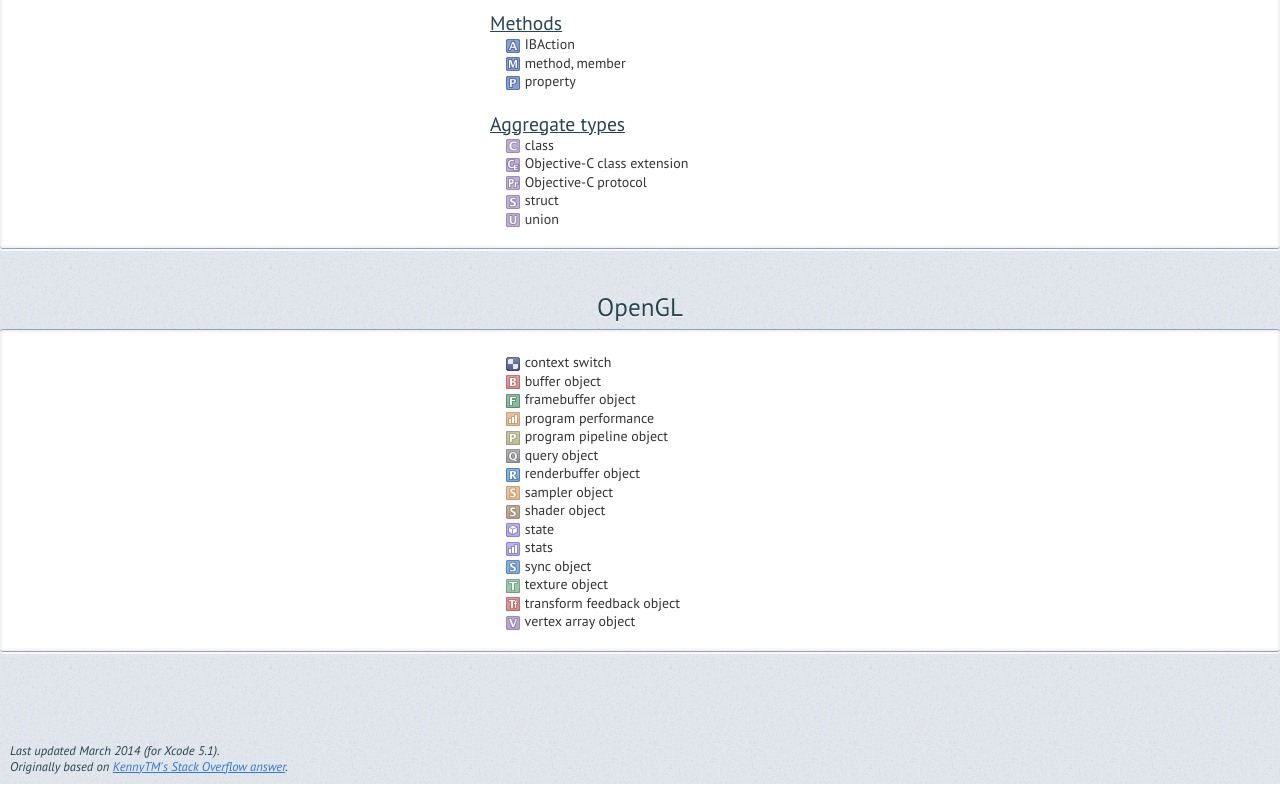
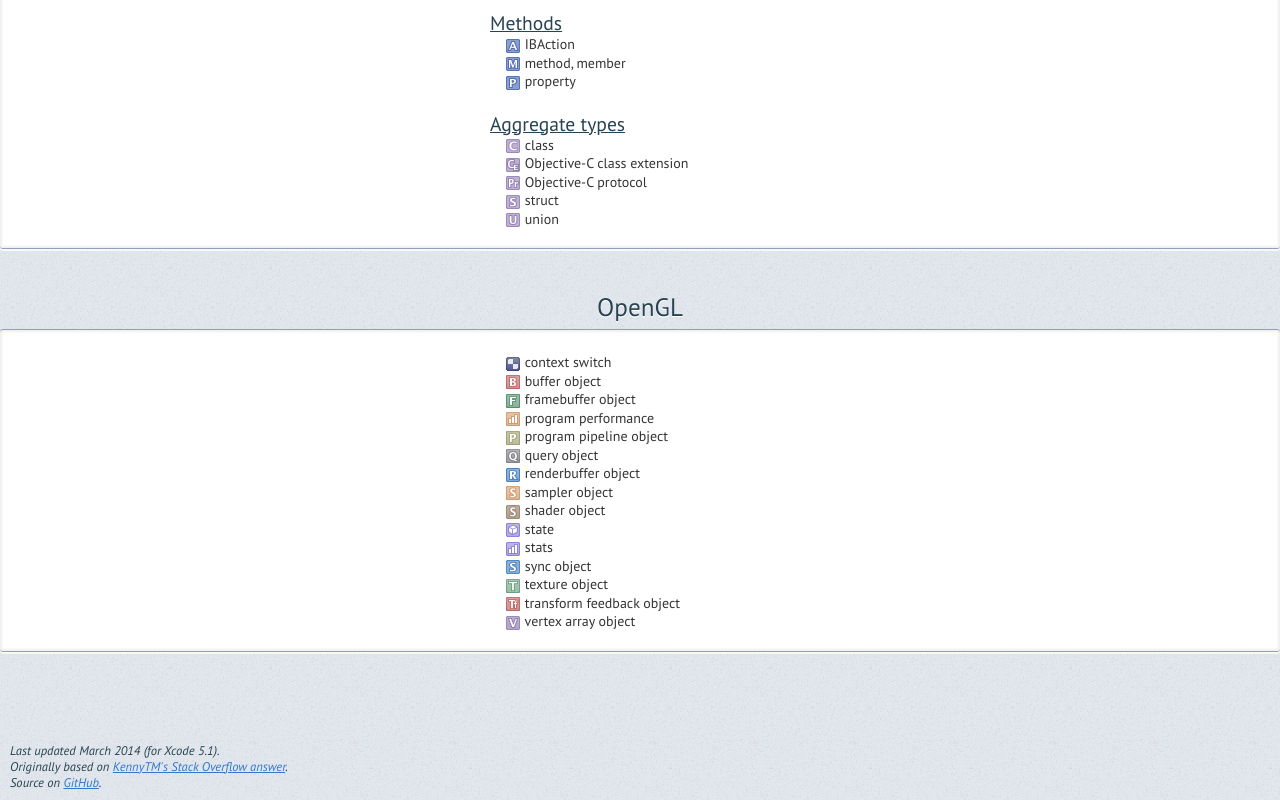
Before and after one commit to allewun/xcode-icons, a plain HTML site: page index.html in a window 1280 px wide. Shown: the part 812-1612 px from the top of the page. Drawn offline with Linux system fonts and the light colour scheme.

Commit message:
link back to github and added image for readme

```diff
--- a/index.html
+++ b/index.html
@@ -84,7 +84,8 @@
 
         <footer>
             Last updated March 2014 (for Xcode 5.1).<br />
-            Originally based on <a href="http://stackoverflow.com/a/6789534/3418047">KennyTM's Stack Overflow answer</a>.
+            Originally based on <a href="http://stackoverflow.com/a/6789534/3418047">KennyTM's Stack Overflow answer</a>.<br />
+            Source on <a href="https://github.com/allewun/xcode-icons">GitHub</a>.
         </footer>
 
 
```
Also changed, not shown: splash.png (added), 1 other file.
